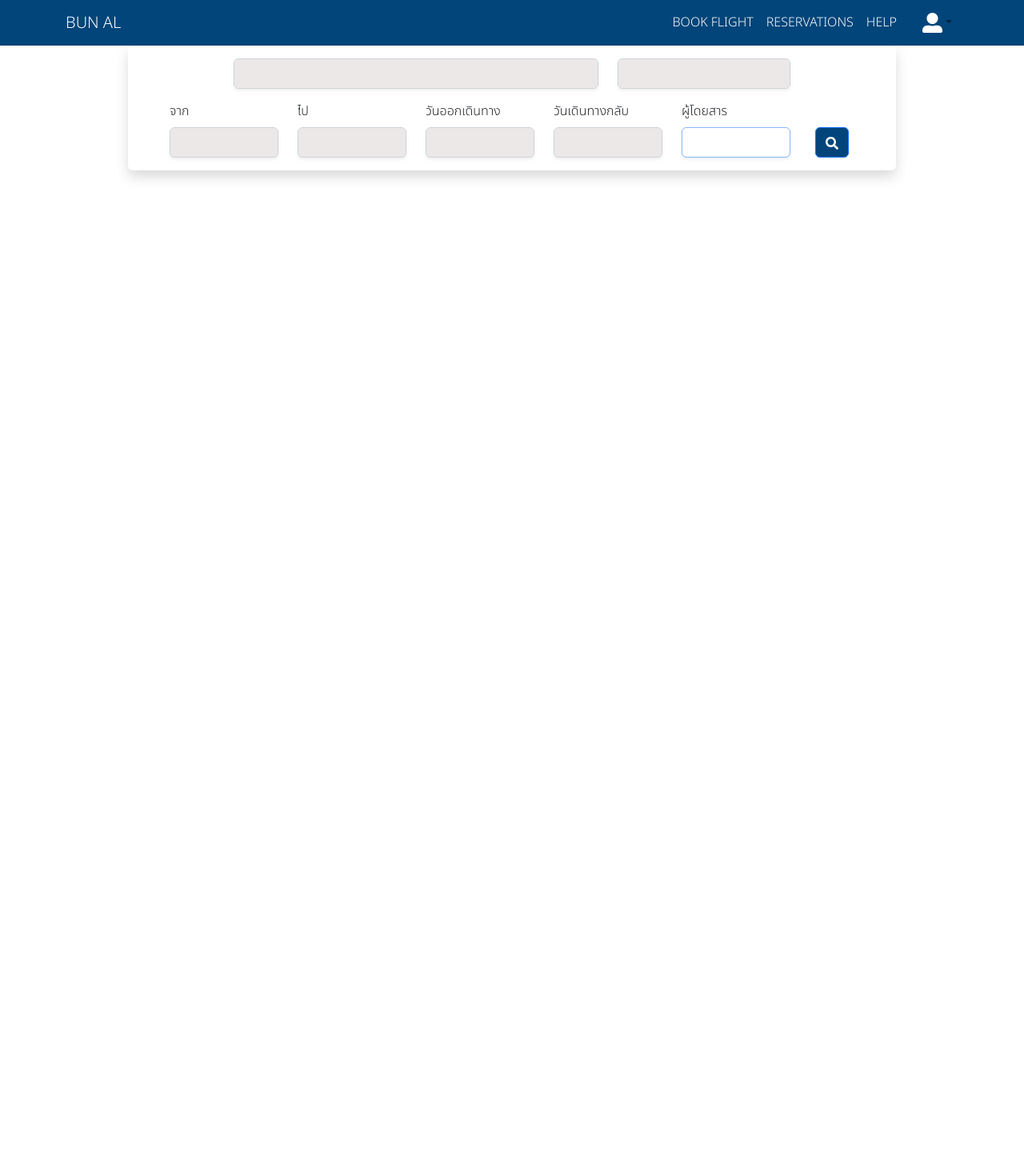
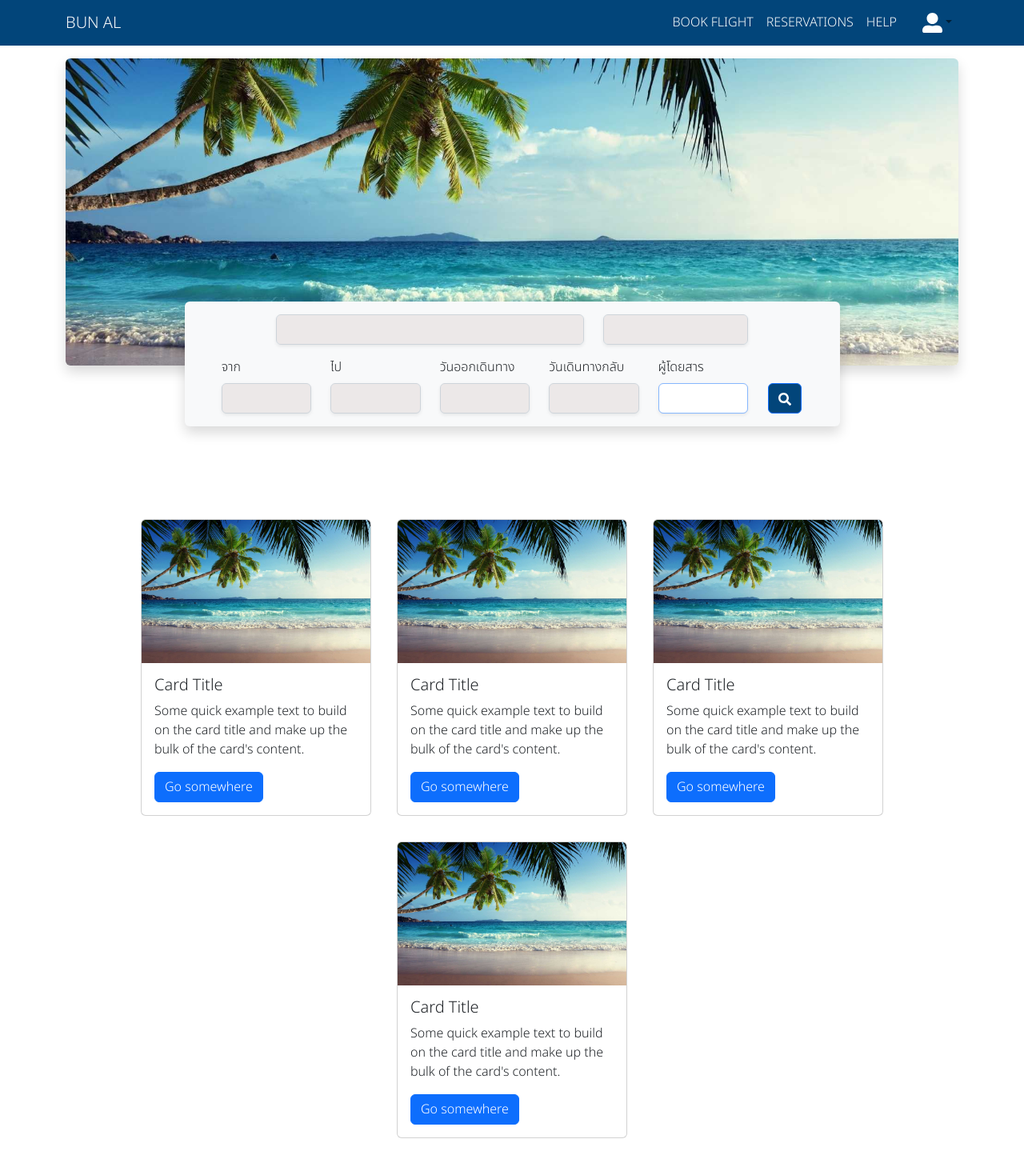
Before and after one commit to B-MNSN/dii-front-end-project, a React (Create React App) app: page / in a window 1280 px wide. Shown: the whole page at 80% size. Before the commit the page ends 800 px from the top, so only its background shows below. Built offline with nearby package versions, Linux system fonts and the light colour scheme.

Commit message:
Home
Home-skeleton

```diff
--- a/src/App.js
+++ b/src/App.js
@@ -7,7 +7,7 @@ import Navbar from './components/Navbar';
 // import { useState } from 'react';
 // import { Button } from 'react-bootstrap';
 import Container from './components/Container';
-import BookingSearch from './components/BookingSearch';
+import Home from './pages/Home';
 
 function App() {
 
@@ -15,7 +15,7 @@ function App() {
     <>
       <Navbar />
       <Container>
-        <BookingSearch />
+        <Home />
       </Container>
     </>
   );
--- a/src/components/BookingSearch.js
+++ b/src/components/BookingSearch.js
@@ -5,8 +5,8 @@ import { FaSearch } from 'react-icons/fa';
 function BookingSearch() {
     return (
         <>
-            <div className=' w-75 rounded shadow'>
-                <Form>
+            <div className='w-75 rounded shadow bg-light d-flex justify-content-center'>
+                <Form className=''>
                     <Container className=' py-3'>
                         <Row className='pb-3 justify-content-center'>
                             <Col lg={6}>
--- a/src/index.css
+++ b/src/index.css
@@ -58,3 +58,22 @@ main {
 .B-inputBox {
     background-color: #ECE8E8;
 }
+
+/* For Home */
+.H-mainPic {
+    width: 100%;
+    height: 24rem;
+    object-fit: cover;
+}
+
+.H-seachBox {
+    z-index: 1;
+    width: 75%;
+    top: 19rem
+}
+
+.H-seachBoxContainer {
+    height: 32rem;
+    width: 100%;
+    max-width: 1440px;
+}
--- /dev/null
+++ b/src/pages/Home.js
@@ -0,0 +1,69 @@
+import React from 'react';
+import BookingSearch from '../components/BookingSearch';
+import { Container, Row, Card, Button } from 'react-bootstrap';
+function Home() {
+    const mainPic = require('../Elements/sea.jpg')
+    return (
+        <>
+            <Container fluid='lg'>
+                <Row className='mt-3 mx-0 H-seachBoxContainer position-relative'>
+                    <div className='H-seachBox d-flex justify-content-center position-absolute w-100'>
+                        <BookingSearch />
+                    </div>
+                    <img src={mainPic} className='H-mainPic rounded p-0 shadow' alt='...' />
+                </Row>
+                <Row className='justify-content-center mt-5'>
+                    <Card style={{ width: '18rem' }} className='rounded p-0 m-3'>
+                        <Card.Img variant="top" src={mainPic} />
+                        <Card.Body>
+                            <Card.Title>Card Title</Card.Title>
+                            <Card.Text>
+                                Some quick example text to build on the card title and make up the
+                                bulk of the card's content.
+                            </Card.Text>
+                            <Button variant="primary">Go somewhere</Button>
+                        </Card.Body>
+                    </Card>
+                    <Card style={{ width: '18rem' }} className='rounded p-0 m-3'>
+                        <Card.Img variant="top" src={mainPic} />
+                        <Card.Body>
+                            <Card.Title>Card Title</Card.Title>
+                            <Card.Text>
+                                Some quick example text to build on the card title and make up the
+                                bulk of the card's content.
+                            </Card.Text>
+                            <Button variant="primary">Go somewhere</Button>
+                        </Card.Body>
+                    </Card>
+                    <Card style={{ width: '18rem' }} className='rounded p-0 m-3'>
+                        <Card.Img variant="top" src={mainPic} />
+                        <Card.Body>
+                            <Card.Title>Card Title</Card.Title>
+                            <Card.Text>
+                                Some quick example text to build on the card title and make up the
+                                bulk of the card's content.
+                            </Card.Text>
+                            <Button variant="primary">Go somewhere</Button>
+                        </Card.Body>
+                    </Card>
+                    <Card style={{ width: '18rem' }} className='rounded p-0 m-3'>
+                        <Card.Img variant="top" src={mainPic} />
+                        <Card.Body>
+                            <Card.Title>Card Title</Card.Title>
+                            <Card.Text>
+                                Some quick example text to build on the card title and make up the
+                                bulk of the card's content.
+                            </Card.Text>
+                            <Button variant="primary">Go somewhere</Button>
+                        </Card.Body>
+                    </Card>
+                </Row>
+
+            </Container>
+
+
+        </>
+    )
+}
+
+export default Home
```
Also changed, not shown: src/Elements/sea.jpg (added).
